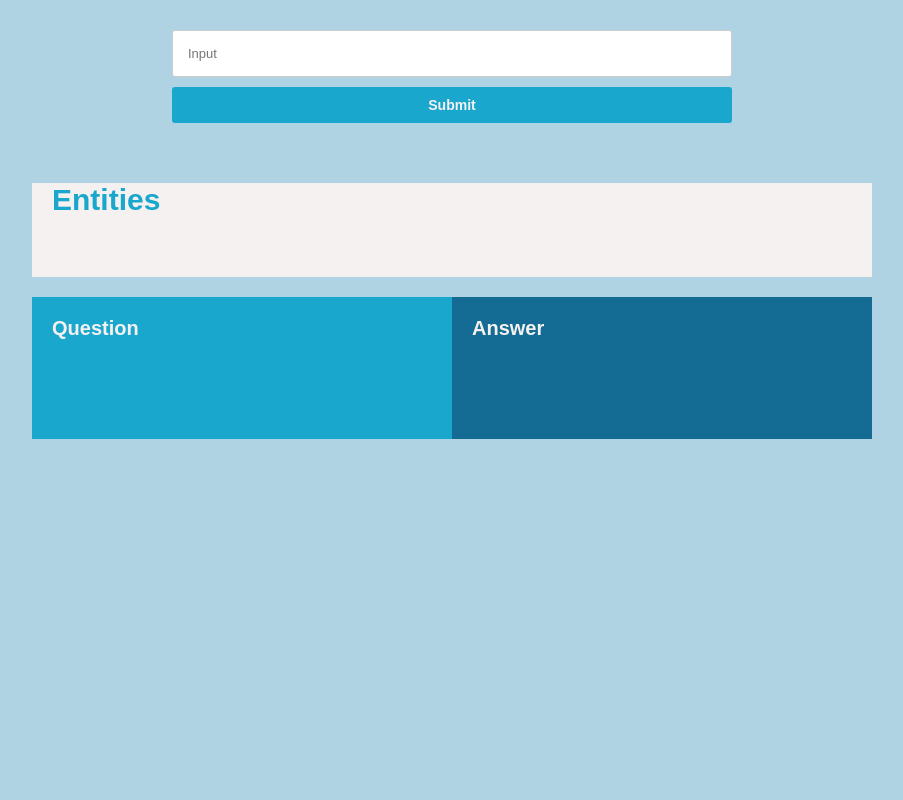
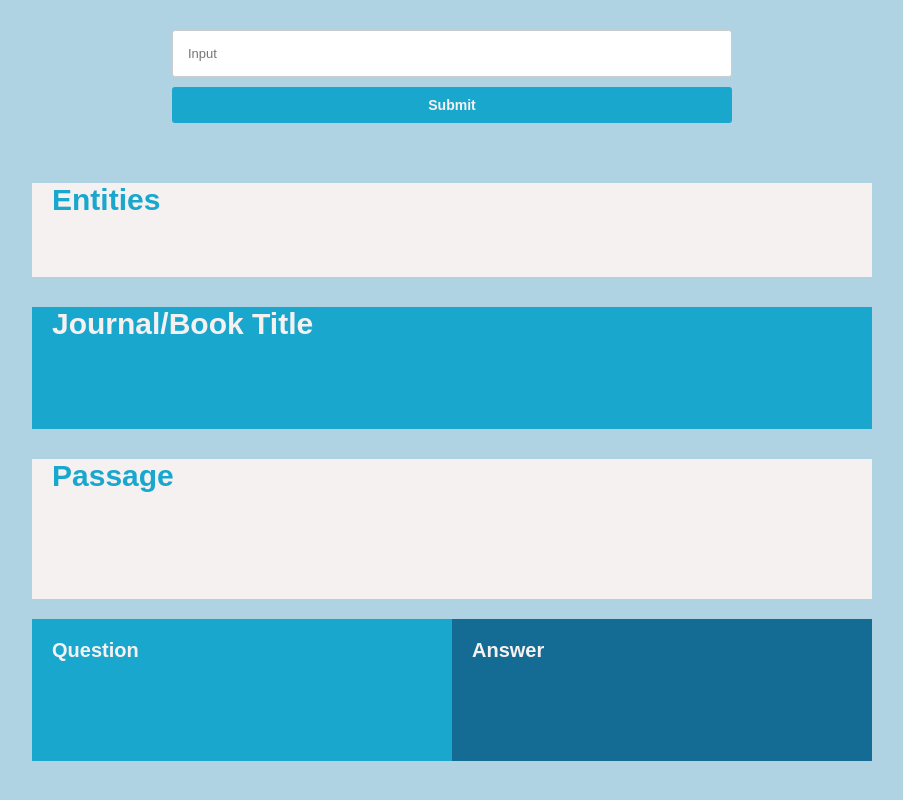
Before and after one commit to CS-199-Biodiversity-Project/Frontend, a React (Create React App) app: page / in a window 1280 px wide. Shown: the whole page, without its empty margins (188-1091 px from the left). Built offline with nearby package versions, Linux system fonts and the light colour scheme.

Commit message:
Updated UI to add title

```diff
--- a/src/App.css
+++ b/src/App.css
@@ -50,7 +50,7 @@ body {
   align: left;
 }
 
-.entities{
+.entities,.passage{
   padding-left: 20px;
   padding-right: 20px;
   padding-bottom: 30px;
@@ -59,11 +59,34 @@ body {
   background-color: #F6F1F1;
 }
 
-.entitytitle{
+.title{
+  padding-left: 20px;
+  padding-right: 20px;
+  padding-bottom: 30px;
+  width:  50rem;
+  margin: auto;
+  background-color: #19A7CE;
+}
+
+.entitytitle, .passagetitle{
   font-family: sans-serif;
   font-size: 30px;
   font-weight: 900;
   color: #19A7CE;
+}
+
+.bigtitle{
+  font-family: sans-serif;
+  font-size: 30px;
+  font-weight: 900;
+  color: #F6F1F1;
+}
+
+.titlename{
+  padding: 5px;
+  width: fit-content;
+  font-size: large;
+  color: #F6F1F1;
 }
 
 .entityname{
@@ -74,6 +97,12 @@ body {
 }
 .entityname:empty{
   display: none;
+}
+
+.highlight{
+  padding: 15px;
+  width: fit-content;
+  color: #454545;
 }
 
 .entitytype{
--- a/src/Frontend.js
+++ b/src/Frontend.js
@@ -5,6 +5,8 @@ import axios from "axios";
 const FrontEnd = () => {
   const [ner_output, setNEROutput]= useState("");
   const [passage, setPassage] = useState("");
+  const [title, setTitle] = useState("");
+  const [highlight, setHighlight] = useState("");
   const [qa_output, setQAOutput]= useState("");
 
   const getRelation = async(userInput)=>{
@@ -25,20 +27,31 @@ const FrontEnd = () => {
                     return res.data;
                   }
                 }).then(async (ner_output)=>{
-                      await axios.get('http://localhost:9200/content/_doc/_search', { //Get the passage where the two entities are found
+                      await axios.get('http://localhost:9200/sample/_doc/_search', { //Get the passage where the two entities are found
                             params: { source: JSON.stringify({
                               query: {
                                 "bool":{
                                   "must": [
                                         {
-                                          "match_phrase":{"passage":ner_output.entity1}
+                                          "match_phrase":{"passage":ner_output.entity1},
                                         },
                                         {
-                                          "match_phrase":{"passage":ner_output.entity2}
+                                          "match_phrase":{"passage":ner_output.entity2},
                                         }
                                   ]
                                 }
-                              }}),
+                              },
+                              "highlight": {
+                                "fields": {
+                                   "passage": {
+                                      "require_field_match": true,
+                                      "fragment_size": 500,
+                                      "number_of_fragments": 1,
+                                      "no_match_size": 20
+                                   }
+                                }
+                             }
+                              }),
                               source_content_type: 'application/json'
                             }})
                             .then((res)=>{
@@ -48,7 +61,10 @@ const FrontEnd = () => {
                               }
                               else
                               {
+                                console.log(res.data.hits.hits[0])
+                                setHighlight(res.data.hits.hits[0].highlight.passage[0])
                                 setPassage(res.data.hits.hits[0]._source.passage);
+                                setTitle(res.data.hits.hits[0]._source.title);
                                 return res.data.hits.hits[0]._source.passage;
                               }
                             })
@@ -81,6 +97,7 @@ const FrontEnd = () => {
                     catch(e){
                       setNEROutput("")
                       setPassage("")
+                      setTitle("")
                       setQAOutput("")
                       alert(e)
                     }
@@ -113,6 +130,14 @@ const FrontEnd = () => {
             <p class = "entitytype">{ner_output.type2}</p>
           </div>
         </div>
+        <div class = "title">
+          <p class = "bigtitle"> Journal/Book Title </p>
+          <p class = "titlename"> {title} </p>
+        </div>
+        <div class = "passage">
+          <p class = "passagetitle"> Passage </p>
+          <p class = "highlight"> {highlight.replaceAll('<em>', '').replaceAll('</em>', '')} </p>
+        </div>
         <div class = "qna">
           <div class= "question">
             <p class = "questiontitle"> Question </p>
```
